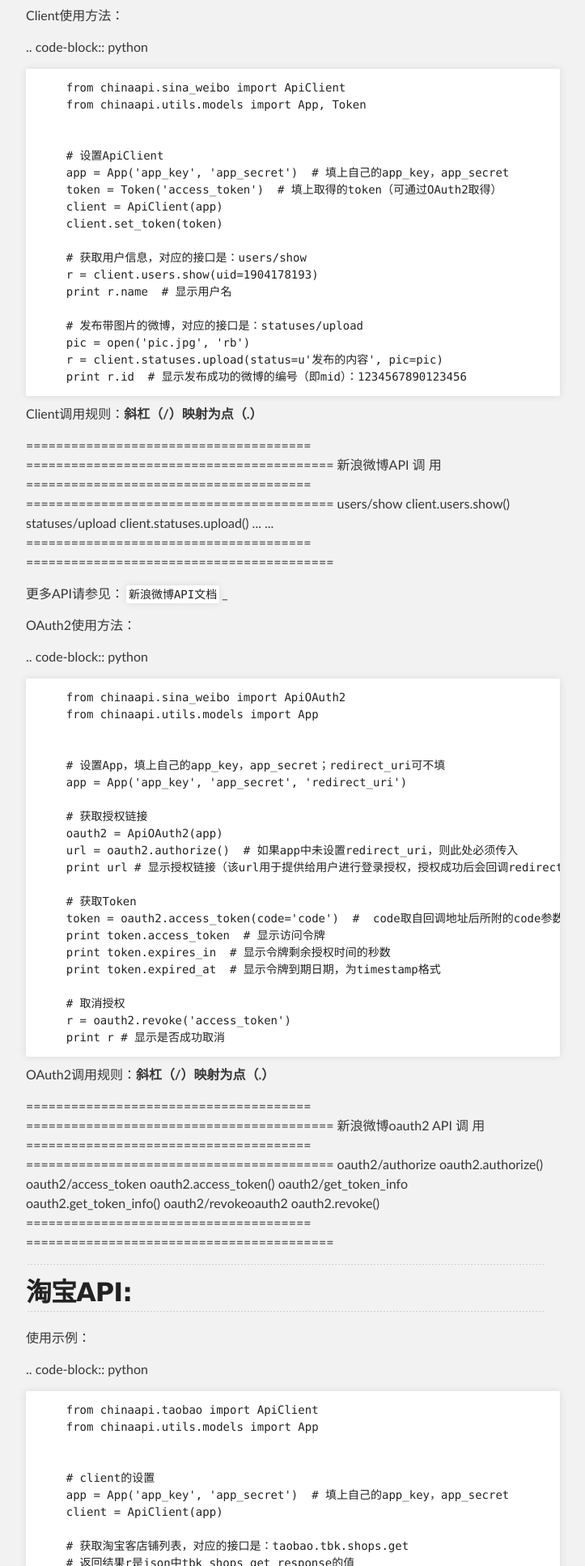
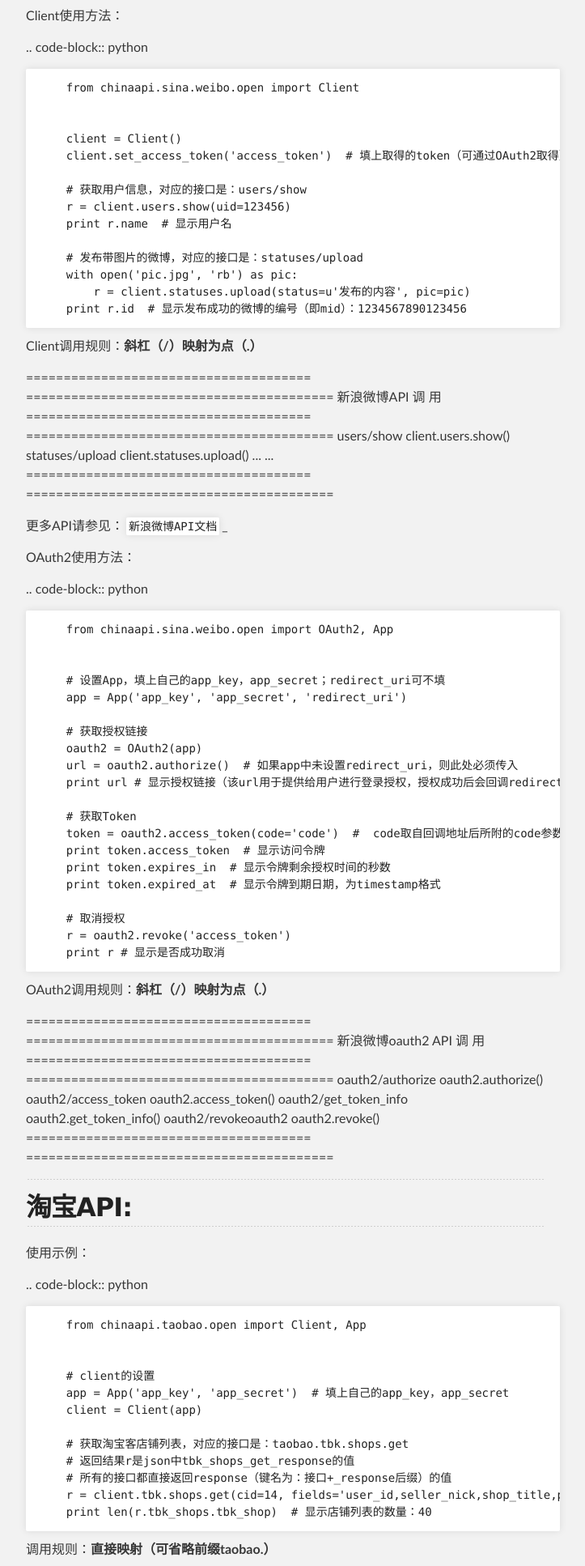
Before and after one commit to smallcode/ChinaAPI, a plain HTML site: page index.html in a window 1280 px wide. Shown: the part 866-2800 px from the top of the page at 81% size, without its empty margins (288-1011 px from the left). Drawn offline with Linux system fonts and the light colour scheme.

Commit message:
Create gh-pages branch via GitHub

```diff
--- a/index.html
+++ b/index.html
@@ -4,7 +4,7 @@
   <head>
     <meta charset='utf-8' />
     <meta http-equiv="X-UA-Compatible" content="chrome=1" />
-    <meta name="description" content="Chinaapi : 集成国内一些主流的API" />
+    <meta name="description" content="Chinaapi : 微博，腾讯微博，淘宝，人人，豆瓣" />
 
     <link rel="stylesheet" type="text/css" media="screen" href="stylesheets/stylesheet.css">
 
@@ -19,7 +19,7 @@
           <a id="forkme_banner" href="https://github.com/smallcode/ChinaAPI">View on GitHub</a>
 
           <h1 id="project_title">Chinaapi</h1>
-          <h2 id="project_tagline">集成国内一些主流的API</h2>
+          <h2 id="project_tagline">微博，腾讯微博，淘宝，人人，豆瓣</h2>
 
             <section id="downloads">
               <a class="zip_download_link" href="https://github.com/smallcode/ChinaAPI/zipball/master">Download this project as a .zip file</a>
@@ -66,23 +66,19 @@
 
 <p>.. code-block:: python</p>
 
-<pre><code>    from chinaapi.sina_weibo import ApiClient
-    from chinaapi.utils.models import App, Token
+<pre><code>    from chinaapi.sina.weibo.open import Client
 
 
-    # 设置ApiClient
-    app = App('app_key', 'app_secret')  # 填上自己的app_key，app_secret
-    token = Token('access_token')  # 填上取得的token（可通过OAuth2取得）
-    client = ApiClient(app)
-    client.set_token(token)
+    client = Client()
+    client.set_access_token('access_token')  # 填上取得的token（可通过OAuth2取得）
 
     # 获取用户信息，对应的接口是：users/show
-    r = client.users.show(uid=1904178193)
+    r = client.users.show(uid=123456)
     print r.name  # 显示用户名
 
     # 发布带图片的微博，对应的接口是：statuses/upload
-    pic = open('pic.jpg', 'rb')
-    r = client.statuses.upload(status=u'发布的内容', pic=pic)
+    with open('pic.jpg', 'rb') as pic:
+        r = client.statuses.upload(status=u'发布的内容', pic=pic)
     print r.id  # 显示发布成功的微博的编号（即mid）：1234567890123456
 </code></pre>
 
@@ -102,15 +98,14 @@
 
 <p>.. code-block:: python</p>
 
-<pre><code>    from chinaapi.sina_weibo import ApiOAuth2
-    from chinaapi.utils.models import App
+<pre><code>    from chinaapi.sina.weibo.open import OAuth2, App
 
 
     # 设置App，填上自己的app_key，app_secret；redirect_uri可不填
     app = App('app_key', 'app_secret', 'redirect_uri')
 
     # 获取授权链接
-    oauth2 = ApiOAuth2(app)
+    oauth2 = OAuth2(app)
     url = oauth2.authorize()  # 如果app中未设置redirect_uri，则此处必须传入
     print url # 显示授权链接（该url用于提供给用户进行登录授权，授权成功后会回调redirect_uri?code=****）
 
@@ -143,13 +138,12 @@
 
 <p>.. code-block:: python</p>
 
-<pre><code>    from chinaapi.taobao import ApiClient
-    from chinaapi.utils.models import App
+<pre><code>    from chinaapi.taobao.open import Client, App
 
 
     # client的设置
     app = App('app_key', 'app_secret')  # 填上自己的app_key，app_secret
-    client = ApiClient(app)
+    client = Client(app)
 
     # 获取淘宝客店铺列表，对应的接口是：taobao.tbk.shops.get
     # 返回结果r是json中tbk_shops_get_response的值
@@ -163,9 +157,9 @@
 <p>====================================== =========================================
                淘宝API                               调  用
 ====================================== =========================================
-  taobao.itemcats.get                  client.itemcats.get()<br>
+  taobao.itemcats.get                  client.itemcats.get()
                                        或者 client.taobao.itemcats.get()
-  taobao.tbk.shops.get                 client.tbk.shops.get()<br>
+  taobao.tbk.shops.get                 client.tbk.shops.get()
                                        或者 client.taobao.tbk.shops.get()</p>
 
 <p>====================================== =========================================</p>
@@ -179,17 +173,14 @@
 
 <p>.. code-block:: python</p>
 
-<pre><code>    from chinaapi.qq_weibo import ApiClient
-    from chinaapi.utils.models import App, Token
+<pre><code>    from chinaapi.qq.weibo.open import Client, App
 
 
     # client的设置
     app = App('app_key', 'app_secret')  # 填上自己的app_key，app_secret
-    token = Token('access_token')       # 填上取得的access_token
-    openid = 'openid'                   # 填上取得的openid
-    client = ApiClient(app)
-    client.set_token(token)
-    client.set_openid(openid)
+    client = Client(app)
+    client.set_access_token('access_token')  # 填上取得的access_token
+    client.set_openid('openid')  # 填上取得的openid
 
     # 获取当前登录用户的信息，对应的接口是：user/info
     # 返回结果r是json中的data值
@@ -197,8 +188,8 @@
     print r.name  # 显示用户名
 
     # 发布一条带图片的微博，对应的接口是：t/add_pic
-    pic = open('pic.jpg', 'rb')
-    r = client.t.add_pic(content=u'发布的内容', pic=pic)
+    with open('pic.jpg', 'rb') as pic:
+        r = client.t.add_pic(content=u'发布的内容', pic=pic)
     print r.id  # 显示微博的ID
 
     # 删除一条微博，对应的接口是：t/del
@@ -212,7 +203,7 @@
     client.t.upload_pic(pic=pic, pic_type=2, clientip='220.181.111.85')
 </code></pre>
 
-<p>调用规则：<strong>斜杠（/）映射为点（.），del映射为delete（因del是Python保留字，无法作为方法名）</strong>   </p>
+<p>调用规则：<strong>斜杠（/）映射为点（.），del映射为delete（因del是Python保留字，无法作为方法名）</strong></p>
 
 <p>====================================== =========================================
             腾讯微博API                               调  用
@@ -231,23 +222,19 @@
 
 <p>.. code-block:: python</p>
 
-<pre><code>    from chinaapi.renren import ApiClient
-    from chinaapi.utils.models import App, Token
+<pre><code>    from chinaapi.renren.open import Client
 
 
-    # client的设置
-    app = App('app_key', 'app_secret')  # 填上自己的app_key，app_secret
-    token = Token('access_token')  # 填上取得的access_token
-    client = ApiClient(app)
-    client.set_token(token)
+    client = Client()
+    client.set_access_token('access_token')  # 填上取得的access_token
 
     # 获取用户信息，对应的接口是：/v2/user/get
     r = client.user.get(userId=334258249)
     print r.name  # 显示用户名
 
     # 上传照片至用户相册，对应的接口是：/v2/photo/upload
-    file = open('pic.jpg', 'rb')
-    r = client.photo.upload(file=file)
+    with open('pic.jpg', 'rb') as pic:
+        r = client.photo.upload(file=pic)
     print r.id  # 显示照片的ID
 </code></pre>
 
```
Also changed, not shown: params.json (+1 -1 lines).
